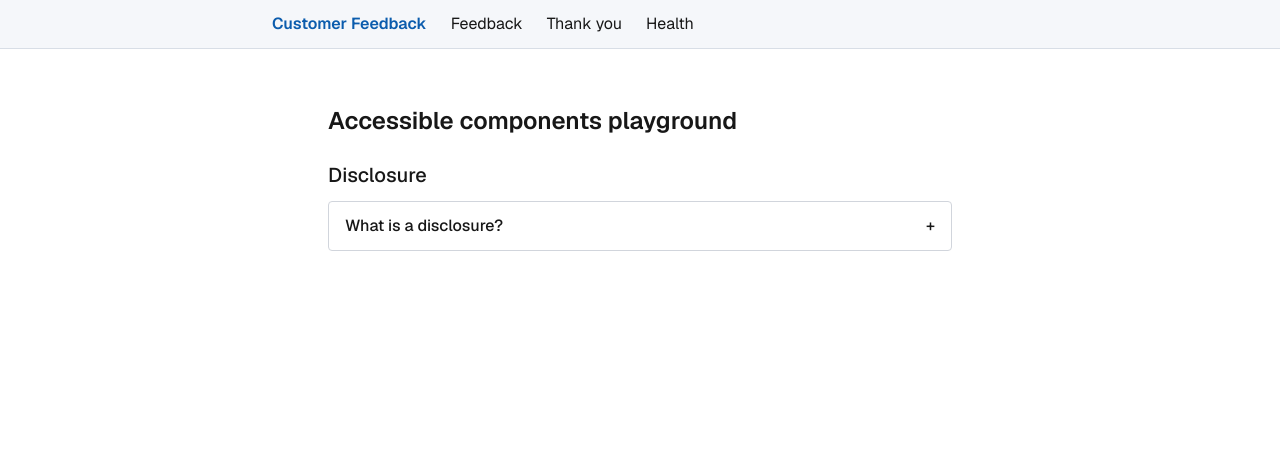
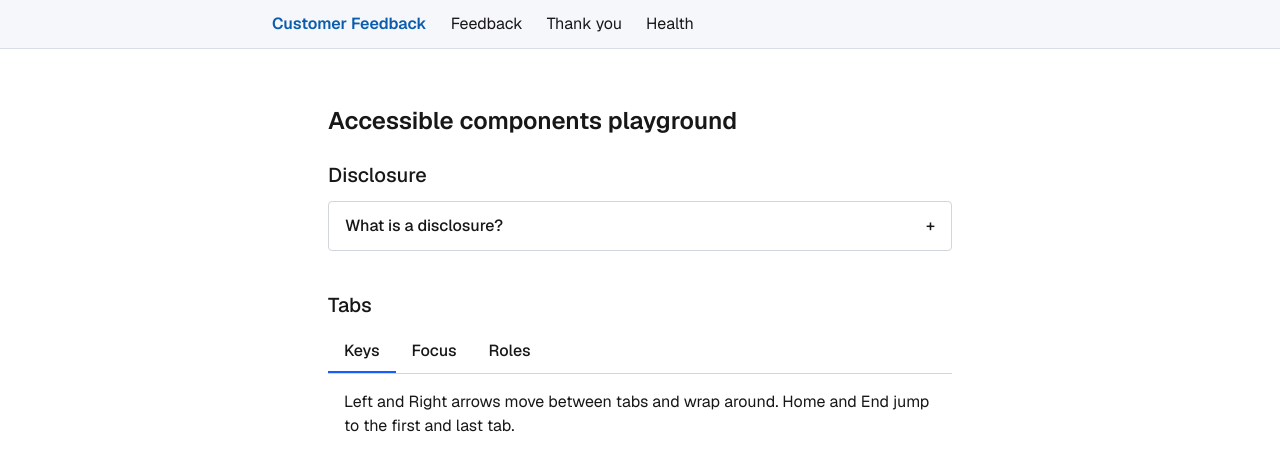
Before and after one commit to sarshadad-codeee/flyrank-capstone, a Next.js app: page /playground in a window 1280 px wide. Shown: the top 470 px of the page. Built offline with nearby package versions, Linux system fonts and the light colour scheme.

Commit message:
feat: add accessible tabs component to playground

```diff
--- a/src/app/playground/page.tsx
+++ b/src/app/playground/page.tsx
@@ -1,10 +1,44 @@
 import type { Metadata } from "next";
 import { Disclosure } from "@/playground/Disclosure";
+import { Tabs } from "@/playground/Tabs";
+import type { TabItem } from "@/playground/Tabs";
 
 export const metadata: Metadata = {
   title: "Playground",
   robots: { index: false, follow: false },
 };
+
+const tabItems: TabItem[] = [
+  {
+    id: "keys",
+    label: "Keys",
+    content: (
+      <p>
+        Left and Right arrows move between tabs and wrap around. Home and End
+        jump to the first and last tab.
+      </p>
+    ),
+  },
+  {
+    id: "focus",
+    label: "Focus",
+    content: (
+      <p>
+        Only the selected tab is in the Tab order. Press Tab to move into this
+        panel.
+      </p>
+    ),
+  },
+  {
+    id: "roles",
+    label: "Roles",
+    content: (
+      <p>
+        The tab list, tabs and panels use the tablist, tab and tabpanel roles.
+      </p>
+    ),
+  },
+];
 
 export default function PlaygroundPage() {
   return (
@@ -23,6 +57,12 @@ export default function PlaygroundPage() {
           </p>
         </Disclosure>
       </section>
+      <section aria-labelledby="tabs-heading" className="mb-10">
+        <h2 id="tabs-heading" className="mb-3 text-xl font-medium">
+          Tabs
+        </h2>
+        <Tabs tabs={tabItems} label="Keyboard notes" />
+      </section>
     </main>
   );
 }
--- /dev/null
+++ b/src/playground/Tabs.tsx
@@ -0,0 +1,113 @@
+"use client";
+
+import { useId, useRef, useState } from "react";
+import type { KeyboardEvent, ReactNode } from "react";
+
+export interface TabItem {
+  id: string;
+  label: string;
+  content: ReactNode;
+}
+
+export interface TabsProps {
+  tabs: TabItem[];
+  label: string;
+  defaultTabId?: string;
+}
+
+export function Tabs({ tabs, label, defaultTabId }: TabsProps) {
+  const baseId = useId();
+  const [selectedId, setSelectedId] = useState<string>(
+    defaultTabId ?? tabs[0]?.id ?? ""
+  );
+  const tabRefs = useRef<Array<HTMLButtonElement | null>>([]);
+
+  function selectIndex(index: number) {
+    const tab = tabs[index];
+    if (!tab) return;
+    setSelectedId(tab.id);
+    tabRefs.current[index]?.focus();
+  }
+
+  function handleKeyDown(event: KeyboardEvent<HTMLButtonElement>, index: number) {
+    const last = tabs.length - 1;
+    let next: number | null = null;
+
+    switch (event.key) {
+      case "ArrowRight":
+        next = index === last ? 0 : index + 1;
+        break;
+      case "ArrowLeft":
+        next = index === 0 ? last : index - 1;
+        break;
+      case "Home":
+        next = 0;
+        break;
+      case "End":
+        next = last;
+        break;
+      default:
+        break;
+    }
+
+    if (next !== null) {
+      event.preventDefault();
+      selectIndex(next);
+    }
+  }
+
+  return (
+    <div>
+      <div
+        role="tablist"
+        aria-label={label}
+        aria-orientation="horizontal"
+        className="flex border-b border-gray-300"
+      >
+        {tabs.map((tab, index) => {
+          const selected = tab.id === selectedId;
+          return (
+            <button
+              key={tab.id}
+              ref={(element) => {
+                tabRefs.current[index] = element;
+              }}
+              type="button"
+              role="tab"
+              id={`${baseId}-tab-${tab.id}`}
+              aria-selected={selected}
+              aria-controls={`${baseId}-panel-${tab.id}`}
+              tabIndex={selected ? 0 : -1}
+              onClick={() => setSelectedId(tab.id)}
+              onKeyDown={(event) => handleKeyDown(event, index)}
+              className={
+                "px-4 py-2 font-medium focus-visible:outline-2 focus-visible:outline-offset-2 focus-visible:outline-blue-600 " +
+                (selected
+                  ? "border-b-2 border-blue-600"
+                  : "border-b-2 border-transparent")
+              }
+            >
+              {tab.label}
+            </button>
+          );
+        })}
+      </div>
+      {tabs.map((tab) => {
+        const selected = tab.id === selectedId;
+        return (
+          <div
+            key={tab.id}
+            role="tabpanel"
+            id={`${baseId}-panel-${tab.id}`}
+            aria-labelledby={`${baseId}-tab-${tab.id}`}
+            hidden={!selected}
+            tabIndex={selected ? 0 : undefined}
+            className="p-4 focus-visible:outline-2 focus-visible:outline-offset-2 focus-visible:outline-blue-600"
+          >
+            {tab.content}
+          </div>
+        );
+      })}
+    </div>
+  );
+}
```
Also changed, not shown: 2 other files (tests, documents, lock files or other folders).
